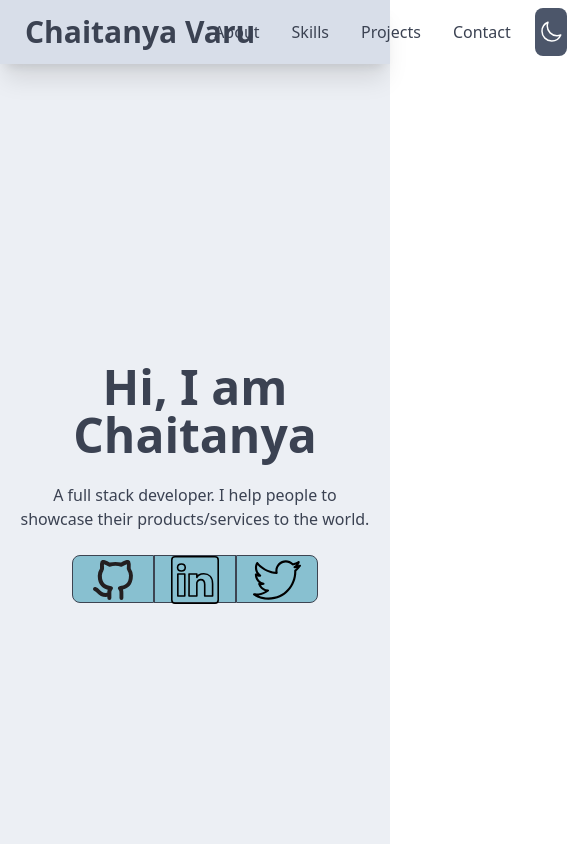
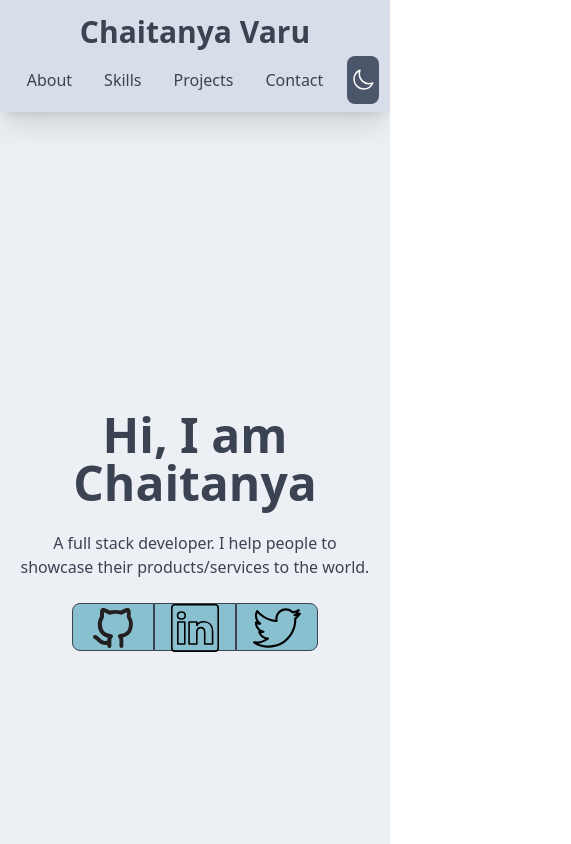
Before and after one commit to hokageCV/portfolio, a React (Vite) app: page / in a window 390 px wide. Shown: the top 844 px of the page, 571 px wide, since content can reach past the window. Built offline with nearby package versions, Linux system fonts and the light colour scheme.

Commit message:
add dark mode

```diff
--- a/src/components/sections/Navbar.jsx
+++ b/src/components/sections/Navbar.jsx
@@ -4,7 +4,7 @@ import {Sun, Moon} from '../utilities/Pokemon'
 
 export default function Navbar({theme, toggleTheme}){
     return (
-        <div className="navbar shadow-xl dark:shadow-night-3 bg-snow-3 dark:bg-night-2 text-night-3 dark:text-snow-3">
+        <div className="navbar flex flex-col md:flex-row shadow-xl dark:shadow-night-3 bg-snow-3 dark:bg-night-2 text-night-3 dark:text-snow-3">
             <div className="flex-1">
                 <a className="btn btn-ghost normal-case text-3xl">Chaitanya Varu</a>
             </div>
--- a/src/components/sections/Skills.jsx
+++ b/src/components/sections/Skills.jsx
@@ -8,7 +8,7 @@ export default function Skills(){
         <div id='skills' className='px-4'>
             <Title>Skills</Title>
             <div className='flex flex-col md:flex-row items-center justify-center m-4 '>
-                <div className='grid grid-cols-1 md:grid-cols-2 lg:grid-cols-5 gap-4 lg:gap-6 '>
+                <div className='grid xm:grid-cols-1 sm:grid-cols-2 md:grid-cols-3 lg:grid-cols-5 gap-4 lg:gap-6 '>
                     {SkillsArray.map( skill => (
                         <Skill
                             img={skill.img}
```
Also changed, not shown: 4 other files (tests, documents, lock files or other folders).
